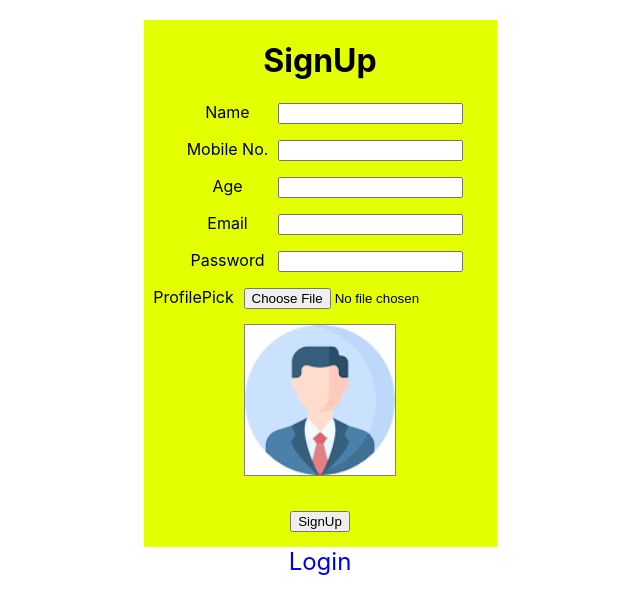
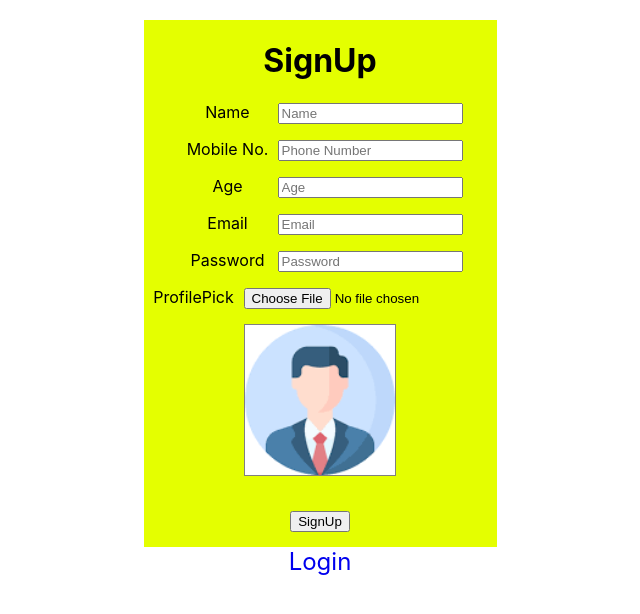
Before and after one commit to Achansandeep21/Login-Signup, a React (Create React App) app in the folder client/: page /signUp in a window 1280 px wide. Shown: the top 614 px of the page, without its empty margins (320-960 px from the left). Built offline with nearby package versions, Linux system fonts and the light colour scheme.

Commit message:
validation is added

```diff
--- a/client/src/App.css
+++ b/client/src/App.css
@@ -38,3 +38,11 @@ a{
   font-size: 24px;
   text-decoration: none;
 }
+
+#signup .signupForm .errorMsg{
+  color: #efe8e8;
+  background-color: red;
+  width: 178px;
+  margin-left: 122px;
+  margin-top: auto;
+}
--- a/client/src/Component/Login.js
+++ b/client/src/Component/Login.js
@@ -79,7 +79,7 @@ function Login() {
         axios.defaults.baseURL="http://localhost:1212";//saying that we are using same url for all API
 
         //if we want to authenicate for every api call we will write the code below
-        axios.defaults.headers.common["authorisation"] = localStorage.getItem("token");
+       axios.defaults.headers.common["authorisation"] = localStorage.getItem("token");
 
         autoLoginWithServer();
     })
@@ -95,7 +95,7 @@ function Login() {
             </div>
             <div>
             <label>Password</label>
-            <input ref={passwordInputRef} ></input>
+            <input type='password' ref={passwordInputRef} ></input>
             </div>
         <div>
             <button type='button' onClick={()=>{validateLoginWithAxios();}}>Login</button>
--- a/client/src/Component/SignUp.js
+++ b/client/src/Component/SignUp.js
@@ -1,5 +1,6 @@
 import React, { useRef, useState } from 'react'
 import {Link} from 'react-router-dom'
+// import '/component.css'
 function SignUp() {
     let nameRef=useRef()
     let mobileRef=useRef()
@@ -8,7 +9,73 @@ function SignUp() {
     let passwordRef=useRef()
     let profilePickRef=useRef([]);
     let [imageUrl,setImageUrl]=useState("./img/profilePick.png");
+    const [errors, setErrors] = useState('');
 
+    const handleInputChange = (ref, fieldName) => {
+      const value = ref.current.value;
+
+      // Validation rules for each field
+      const validations = {
+        name: {
+          pattern: /^[a-zA-Z ]+$/,
+          message: 'Name can only contain letters and spaces',
+        },
+        age: {
+          pattern: /^\d+$/,
+          message: 'Age must be a number',
+        },
+        email: {
+          pattern: /^\w+([-+.']\w+)*@\w+([-.]\w+)*\.\w+([-.]\w+)*$/,
+          message: 'Invalid email ',
+        },
+        mobile: {
+          pattern: /^\d{10}$/,
+          message: 'Phone number must be 10 digits long',
+        },
+        password: {
+          pattern: /^(?=.*[a-z])(?=.*[A-Z])(?=.*\d)(?=.*[@$!%*?&])[A-Za-z\d@$!%*?&]{8,}$/,
+          message:
+            'Password must contain at least 8 characters, including one uppercase letter, one lowercase letter, one  number, and one special character',
+        },
+      };
+
+      if (!validations[fieldName].pattern.test(value)) {
+        setErrors((prevErrors) => ({
+          ...prevErrors,
+          [fieldName]: validations[fieldName].message,
+        }));
+      } else {
+        setErrors((prevErrors) => ({
+          ...prevErrors,
+          [fieldName]: '',
+        }));
+      }
+    };
+    let errorStyle={
+      color: 'white',
+      width: '178px',
+      backgroundColor: 'red',
+      marginLeft: '122px',
+      marginTop: 'auto',
+    }
+    const validateImage = (file) => {
+      const allowedTypes = /\.(jpg|jpeg|png|gif)$/i; // Allowed image file types
+      if (!allowedTypes.test(file.name)) {
+        setErrors('Please upload a valid image file (JPG, JPEG, PNG, GIF)');
+        return false;
+      }
+      setErrors('');
+      return true;
+    };
+
+    const handleFileChange = (e) => {
+      const file = e.target.files[0];
+      if (validateImage(file)) {
+        const selectedImgUrl = URL.createObjectURL(file);
+        setImageUrl(selectedImgUrl);
+        console.log(selectedImgUrl);
+      }
+    };
     let SignUpToForm=async()=>{
       let dataToServer=new FormData();
       dataToServer.append("name",nameRef.current.value);
@@ -41,32 +108,46 @@ function SignUp() {
           <h1>SignUp</h1>
         <div>
           <label>Name</label>
-          <input ref={nameRef}></input>
+          <input ref={nameRef} placeholder="Name" onChange={() => handleInputChange(nameRef, 'name')} />
+        {errors.name && <div style={ errorStyle  }>{errors.name}</div>}
+
         </div>
         <div>
           <label>Mobile No.</label>
-          <input ref={mobileRef}></input>
+
+      <input ref={mobileRef} placeholder="Phone Number" maxLength={10} onChange={() => handleInputChange(mobileRef, 'mobile')} />
+      {errors.mobile && <div style={ errorStyle  }>{errors.mobile}</div>}
+
         </div>
         <div>
           <label>Age</label>
-          <input ref={ageRef}></input>
+          <input ref={ageRef} maxLength={2} placeholder="Age" onChange={() => handleInputChange(ageRef, 'age')} />
+      {errors.age && <div style={ errorStyle  }>{errors.age}</div>}
+
         </div>
         <div>
           <label>Email</label>
-          <input ref={emailRef}></input>
+          <input ref={emailRef} placeholder="Email" onChange={() => handleInputChange(emailRef, 'email')} />
+      {errors.email && <div style={ errorStyle  }>{errors.email}</div>}
+
         </div>
         <div>
           <label>Password</label>
-          <input type='' ref={passwordRef}></input>
+          <input ref={passwordRef} type="password" placeholder="Password" onChange={() => handleInputChange(passwordRef, 'password')} />
+      {errors.password && <div style={ errorStyle  }>{errors.password}</div>}
+
         </div>
         <div className='profileDiv'>
           <label>ProfilePick</label>
-          <input type='file' ref={profilePickRef}  onChange={()=>{
-            console.log(profilePickRef.current.files);
-            let selectedImgUrl=URL.createObjectURL(profilePickRef.current.files[0]);
-            setImageUrl(selectedImgUrl);
-            console.log(selectedImgUrl);
-          }}></input>
+          <input type='file' accept="image/*" ref={profilePickRef}  onChange={
+            handleFileChange
+          //   ()=>{
+          //   console.log(profilePickRef.current.files);
+          //   let selectedImgUrl=URL.createObjectURL(profilePickRef.current.files[0]);
+          //   setImageUrl(selectedImgUrl);
+          //   console.log(selectedImgUrl);
+          // }
+          }></input>
         </div>
 
         <div className='imgDiv'>
```
